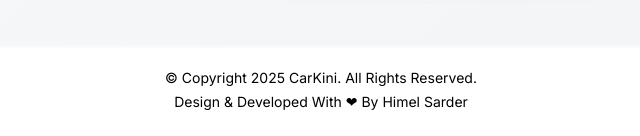
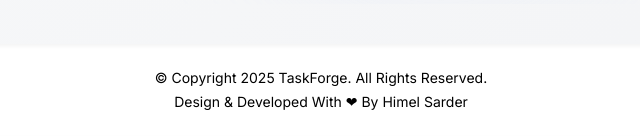
Before and after one commit to Himel-Sarder/TaskForge-Django-HTMX, a Django app: page / in a window 1280 px wide. Shown: the part 1160-1296 px from the top of the page, without its empty margins (319-959 px from the left). Run offline with Django 5.2, Linux system fonts and the light colour scheme; a user stored in the database is signed in; data comes from the database, SQL or seed files in the repository; some libraries are stand-ins or nearby versions.

Commit message:
Update base.html

```diff
--- a/templates/base.html
+++ b/templates/base.html
@@ -66,7 +66,7 @@
     <footer class="bg-white shadow-inner mt-10">
       <div class="max-w-7xl mx-auto px-4 py-6 text-center text-sm text-black">
         <div class="copyright">
-                <p class="mb-1">© Copyright 2025 CarKini. All Rights Reserved.</p>
+                <p class="mb-1">© Copyright 2025 TaskForge. All Rights Reserved.</p>
                 <p class="mb-0">Design & Developed With <span style="color: var(--accent);">❤</span> By <a href="https://www.linkedin.com/in/himel-sarder/">Himel Sarder</a></p>
             </div>
       </div>
```
